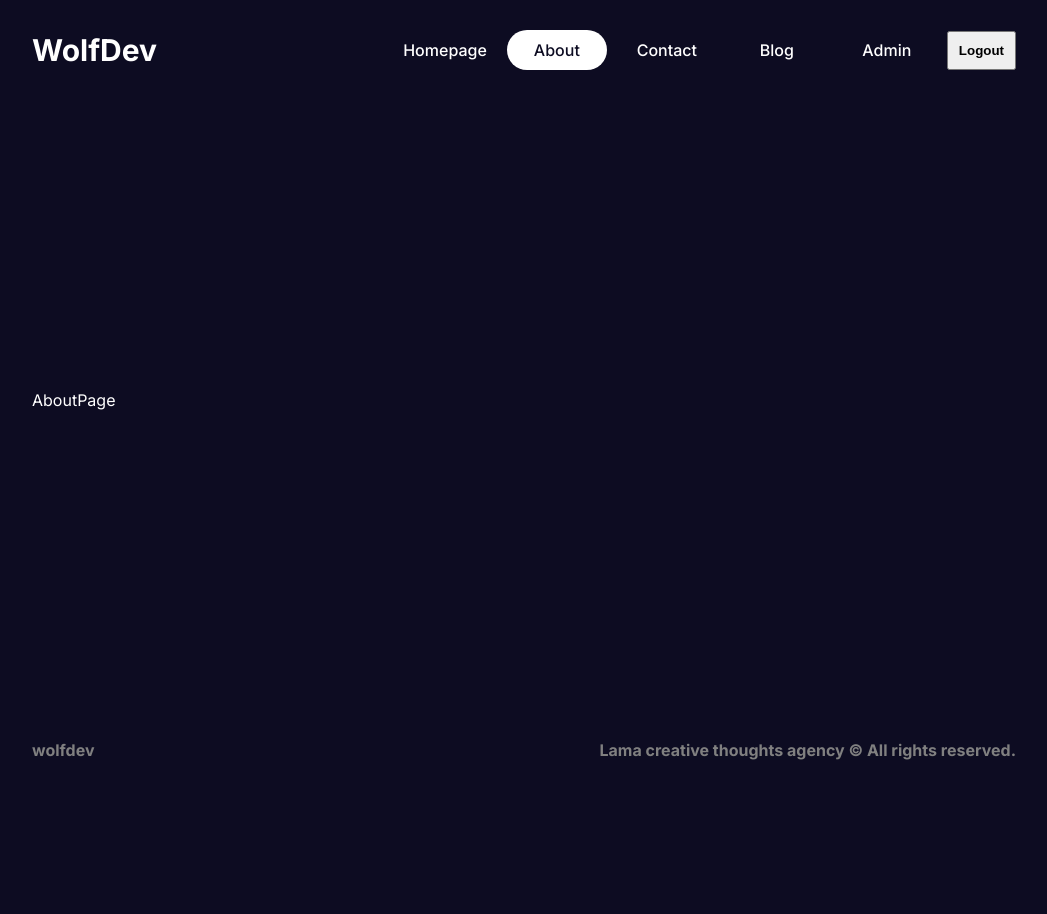
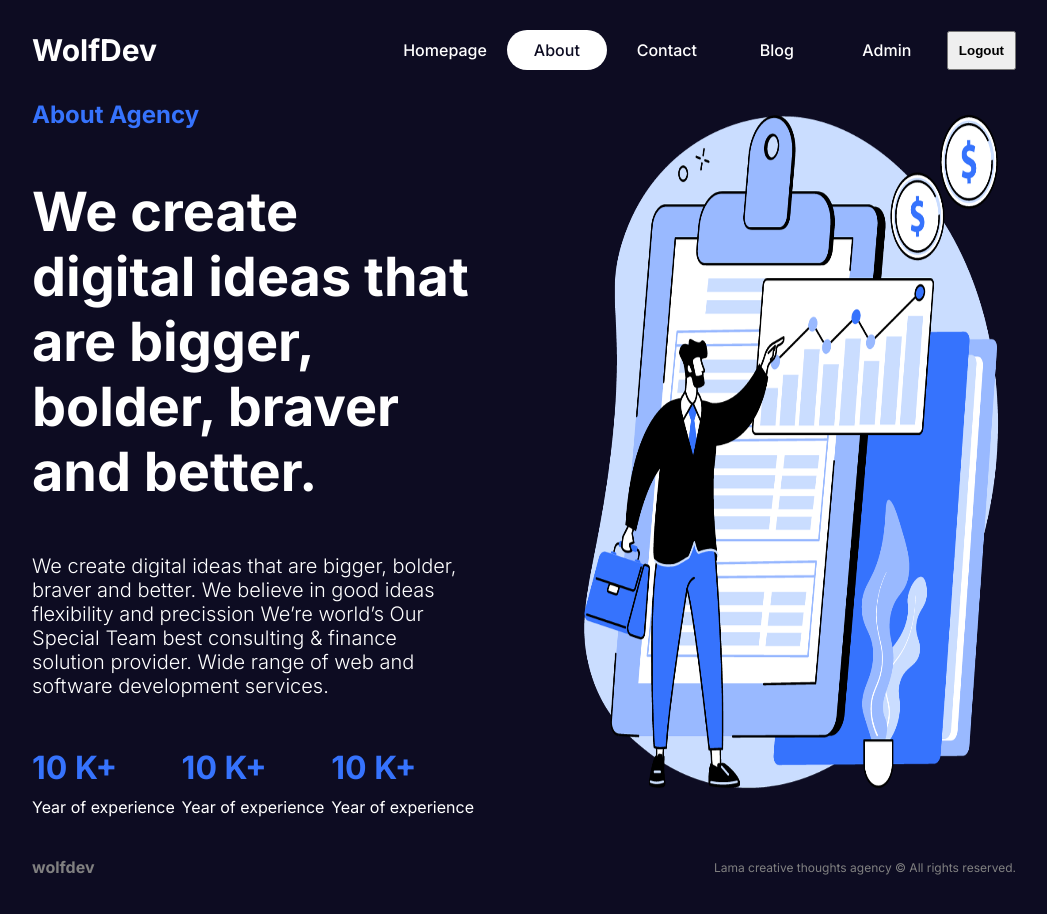
Before and after one commit to Harrytimbog/wolfdev-blog, a Next.js app: page /about in a window 1280 px wide. Shown: the top 914 px of the page, without its empty margins (116-1163 px from the left). Before the commit the page ends 800 px from the top, so only its background shows below. Built offline with nearby package versions, Linux system fonts and the light colour scheme.

Commit message:
Create About Page | also fix Navbar and Footer styles

```diff
--- /dev/null
+++ b/src/app/about/about.module.css
@@ -0,0 +1,61 @@
+.container {
+  display: flex;
+  gap: 100px;
+}
+
+.textContainer {
+  flex: 1;
+  display: flex;
+  flex-direction: column;
+  gap: 50px;
+}
+
+.subtitle {
+  color: var(--btn);
+}
+
+.title {
+  font-size: 54px;
+}
+
+.desc {
+  font-size: 20px;
+  font-weight: 300;
+}
+
+.boxes {
+  display: flex;
+  align-items: center;
+  justify-content: space-between;
+}
+
+.box {
+  display: flex;
+  flex-direction: column;
+  gap: 10px;
+}
+
+.box h1 {
+  color: var(--btn);
+}
+
+.imgContainer {
+  flex: 1;
+  position: relative;
+}
+
+.img {
+  object-fit: contain;
+}
+
+@media (max-width: 768px) {
+  .container {
+    flex-direction: column;
+    text-align: center;
+  }
+
+  .boxes {
+    flex-direction: column;
+    gap: 50px;
+  }
+}
--- a/src/app/about/page.jsx
+++ b/src/app/about/page.jsx
@@ -1,7 +1,40 @@
-import React from "react";
+import Image from "next/image";
+import styles from "./about.module.css";
 
 const AboutPage = () => {
-  return <div>AboutPage</div>;
+  return (
+    <div className={styles.container}>
+      <div className={styles.textContainer}>
+        <h2 className={styles.subtitle}>About Agency</h2>
+        <h1 className={styles.title}>
+          We create digital ideas that are bigger, bolder, braver and better.
+        </h1>
+        <p className={styles.desc}>
+          We create digital ideas that are bigger, bolder, braver and better. We
+          believe in good ideas flexibility and precission We’re world’s Our
+          Special Team best consulting & finance solution provider. Wide range
+          of web and software development services.
+        </p>
+        <div className={styles.boxes}>
+          <div className={styles.box}>
+            <h1>10 K+</h1>
+            <p>Year of experience</p>
+          </div>
+          <div className={styles.box}>
+            <h1>10 K+</h1>
+            <p>Year of experience</p>
+          </div>
+          <div className={styles.box}>
+            <h1>10 K+</h1>
+            <p>Year of experience</p>
+          </div>
+        </div>
+      </div>
+      <div className={styles.imgContainer}>
+        <Image src="/about.png" alt="About Image" fill />
+      </div>
+    </div>
+  );
 };
 
 export default AboutPage;
--- a/src/components/footer/footer.module.css
+++ b/src/components/footer/footer.module.css
@@ -11,9 +11,13 @@
 }
 
 .text {
-  font-weight: bold;
+  font-size: 12px;
 }
 
-.logo {
-  font-weight: bold;
+@media (max-width: 768px) {
+  .container {
+    flex-direction: column;
+    align-items: center;
+    justify-content: space-around;
+  }
 }
--- a/src/components/navbar/links/Links.jsx
+++ b/src/components/navbar/links/Links.jsx
@@ -3,6 +3,7 @@
 import { useState } from "react";
 import styles from "./links.module.css";
 import NavLink from "./navLink/navLink";
+import Image from "next/image";
 
 const links = [
   {
@@ -45,12 +46,14 @@ const Links = () => {
           <NavLink item={{ title: "Login", path: "/login" }} />
         )}
       </div>
-      <button
+      <Image
         className={styles.menuButton}
+        src="/menu.png"
+        alt=""
+        width={30}
+        height={30}
         onClick={() => setOpen((prev) => !prev)}
-      >
-        Menu
-      </button>
+      />
       {open && (
         <div className={styles.mobileLinks}>
           {links.map((link) => (
```
